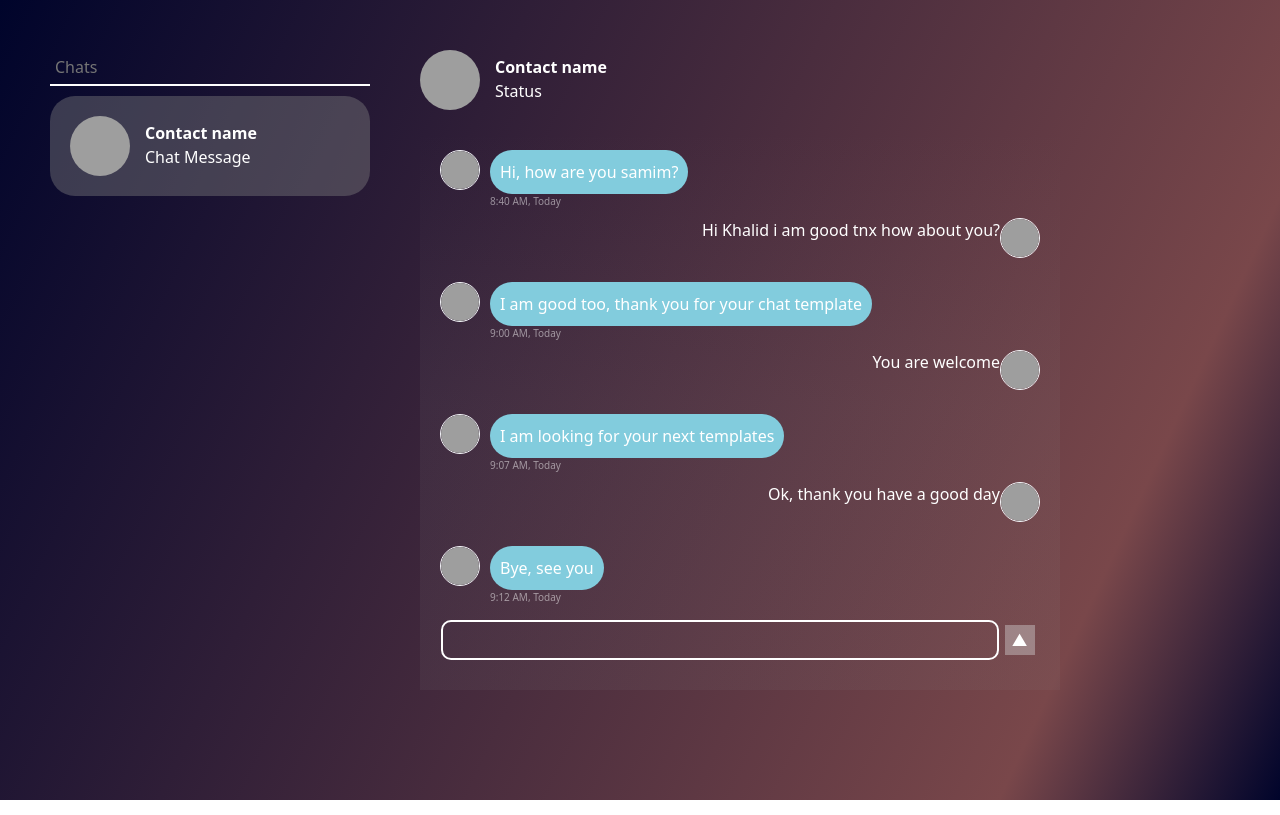
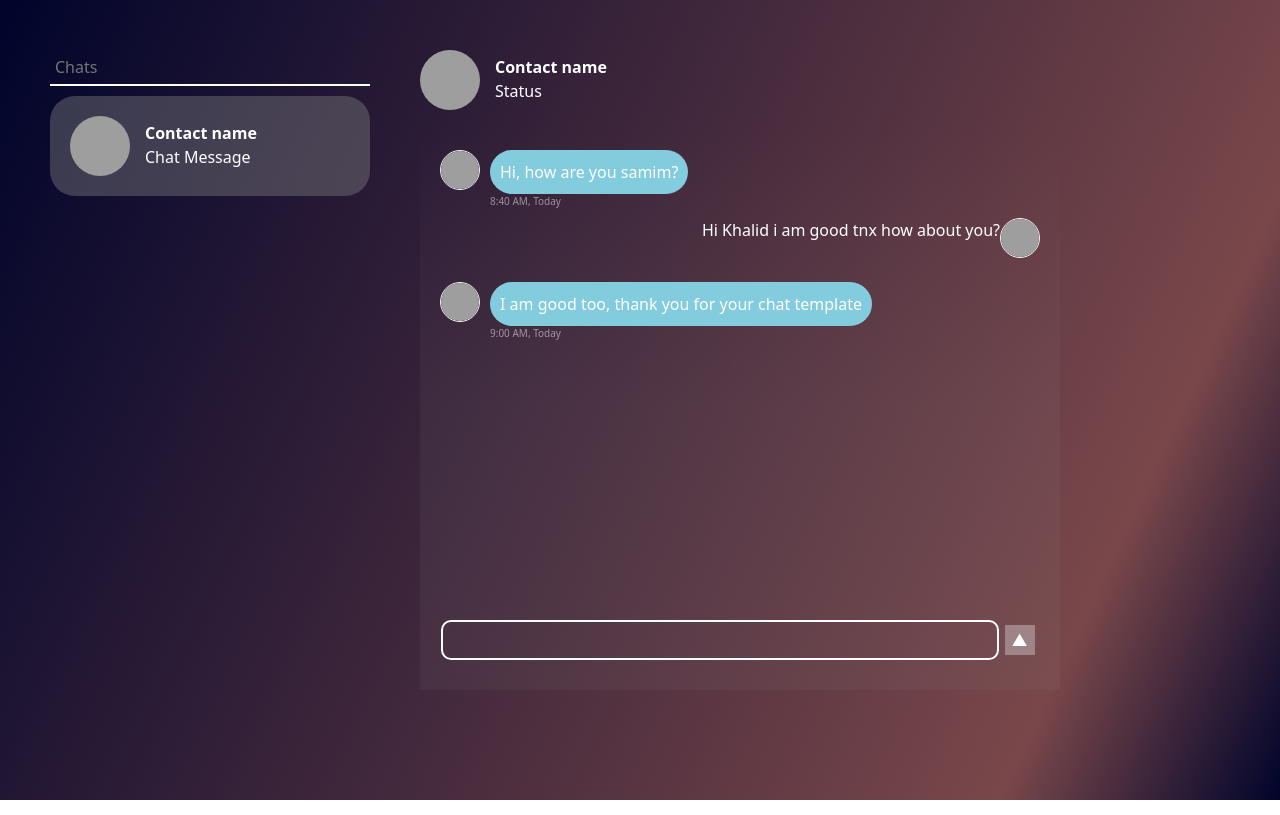
Before and after one commit to ArthurAndradee/Chat-App, a React (Create React App) app: page / in a window 1280 px wide. Both pictures are taken after typing "Sample" into the empty fields and a click on the button "Entrar". Built offline with nearby package versions, Linux system fonts and the light colour scheme; grey boxes are pictures that could not be loaded.

Commit message:
Fix: Removed unused HTML and commented messages

```diff
--- a/src/Pages/ChatsPage/ChatsPage.tsx
+++ b/src/Pages/ChatsPage/ChatsPage.tsx
@@ -41,18 +41,9 @@ function ChatsPage({ messages, currentUserId }: MessageProps) {
         </header>
         <div className='chat-messages-container'>
           <div className='messages-box'>
-            {/* <div className='messages-container'>
-              {messages.map((message) => (
-                <div
-                  key={message.id}
-                  className={`message ${message.userId === currentUserId ? 'message-sender' : 'message-receiver'}`}
-                >
-                  {message.text}
-                </div>
-              ))}
-            </div> */}
 						<div className="card-body msg-card-body">
 							<div className="d-flex justify-content-start mb-4">
+                {/* Received Message */}
 							  <div className="img-cont-msg">
 								  	<img src="https://static.turbosquid.com/Preview/001292/481/WV/_D.jpg" className="rounded-circle user-img-msg"/>
 								  </div>
@@ -61,6 +52,8 @@ function ChatsPage({ messages, currentUserId }: MessageProps) {
 								    <span className="msg_time">8:40 AM, Today</span>
 								  </div>
 							  </div>
+
+                {/* Sent Message */}
 							  <div className="d-flex justify-content-end mb-4">
 							  	<div className="msg-cotainer_send">
 							  		Hi Khalid i am good tnx how about you?
@@ -70,6 +63,8 @@ function ChatsPage({ messages, currentUserId }: MessageProps) {
 							  <img src="https://hips.hearstapps.com/hmg-prod/images/frenchie-the-boys-season-3-1655812929.jpg?crop=0.253xw:0.380xh;0.580xw,0.0484xh&resize=980:*" className="rounded-circle user-img-msg"/>
 							  	</div>
 							  </div>
+
+                {/* Received Message */}
 							  <div className="d-flex justify-content-start mb-4">
 							  	<div className="img-cont-msg">
 							  		<img src="https://static.turbosquid.com/Preview/001292/481/WV/_D.jpg" className="rounded-circle user-img-msg"/>
@@ -79,44 +74,7 @@ function ChatsPage({ messages, currentUserId }: MessageProps) {
 							  		<span className="msg_time">9:00 AM, Today</span>
 							  	</div>
 							  </div>
-							<div className="d-flex justify-content-end mb-4">
-								<div className="msg-cotainer_send">
-									You are welcome
-									<span className="msg_time_send">9:05 AM, Today</span>
-								</div>
-								<div className="img-cont-msg">
-							<img src="https://hips.hearstapps.com/hmg-prod/images/frenchie-the-boys-season-3-1655812929.jpg?crop=0.253xw:0.380xh;0.580xw,0.0484xh&resize=980:*" className="rounded-circle user-img-msg"/>
 
-								</div>
-							</div>
-							<div className="d-flex justify-content-start mb-4">
-								<div className="img-cont-msg">
-									<img src="https://static.turbosquid.com/Preview/001292/481/WV/_D.jpg" className="rounded-circle user-img-msg"/>
-								</div>
-								<div className="msg-cotainer">
-									I am looking for your next templates
-									<span className="msg_time">9:07 AM, Today</span>
-								</div>
-							</div>
-							<div className="d-flex justify-content-end mb-4">
-								<div className="msg-cotainer_send">
-									Ok, thank you have a good day
-									<span className="msg_time_send">9:10 AM, Today</span>
-								</div>
-								<div className="img-cont-msg">
-							<img src="https://hips.hearstapps.com/hmg-prod/images/frenchie-the-boys-season-3-1655812929.jpg?crop=0.253xw:0.380xh;0.580xw,0.0484xh&resize=980:*" className="rounded-circle user-img-msg"/>
-
-								</div>
-							</div>
-							<div className="d-flex justify-content-start mb-4">
-								<div className="img-cont-msg">
-									<img src="https://static.turbosquid.com/Preview/001292/481/WV/_D.jpg" className="rounded-circle user-img-msg"/>
-								</div>
-								<div className="msg-cotainer">
-									Bye, see you
-									<span className="msg_time">9:12 AM, Today</span>
-								</div>
-							</div>
 						</div>
           </div>
           <form className='message-form'>
```
Lines whose indentation alone changed are shown as unchanged.
